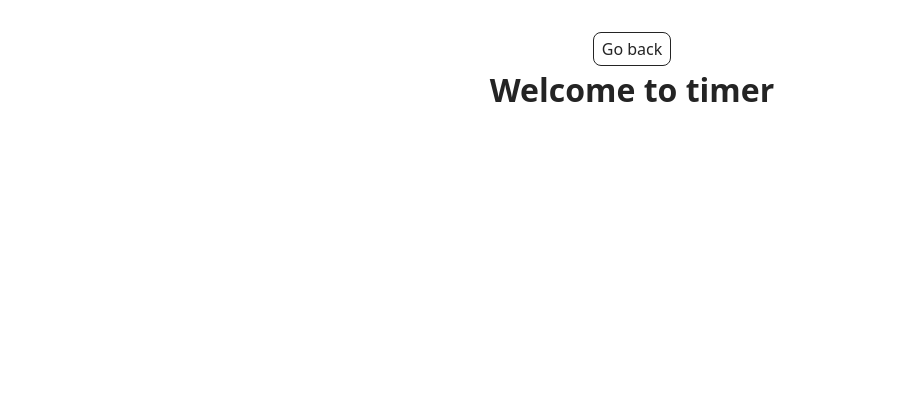
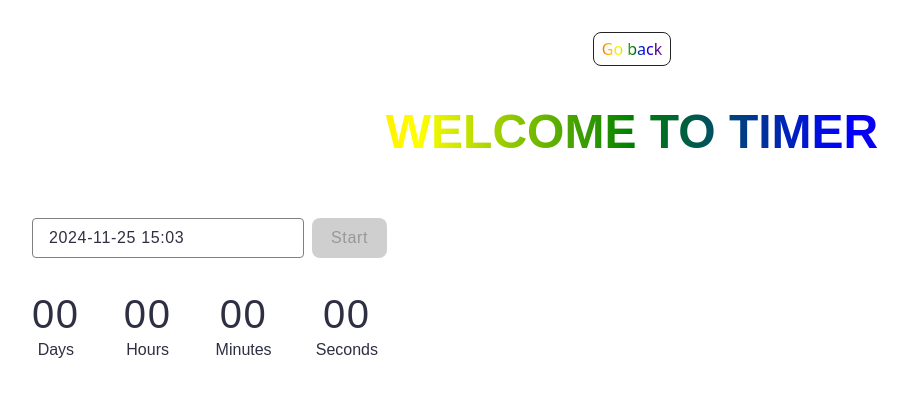
Before and after one commit to ZhannaMargita/goit-js-hw-10, a website built with Vite: page src/1-timer.html in a window 1280 px wide. Shown: the whole page, without its empty margins (8-916 px from the left). Built offline with nearby package versions, Linux system fonts and the light colour scheme.

Commit message:
first task

```diff
--- a/package.json
+++ b/package.json
@@ -17,6 +17,8 @@
   "author": "Alexander Repeta <alexander.repeta@gmail.com>",
   "license": "ISC",
   "dependencies": {
+    "flatpickr": "^4.6.13",
+    "izitoast": "^1.4.0",
     "vite-plugin-full-reload": "^1.2.0",
     "vite-plugin-html-inject": "^1.1.2"
   }
--- a/src/1-timer.html
+++ b/src/1-timer.html
@@ -12,12 +12,36 @@
 <body>
 
   <main>
+    <a class="back-link" href="./index.html">Go back</a>
+    <h1 class="main-title">
+      Welcome to timer
+    </h1>
     <div class="container">
-      <a class="back-link" href="./index.html">Go back</a>
-      <h1 class="main-title">
-        Welcome to timer
-      </h1>
+      <input class="input" type="text" id="datetime-picker" />
+      <button class="button-start" type="button" data-start disabled>Start</button>
     </div>
+    <div class="container container-second">
+
+      <div class="timer">
+        <div class="field">
+          <span class="value" data-days>00</span>
+          <span class="label">Days</span>
+        </div>
+        <div class="field">
+          <span class="value" data-hours>00</span>
+          <span class="label">Hours</span>
+        </div>
+        <div class="field">
+          <span class="value" data-minutes>00</span>
+          <span class="label">Minutes</span>
+        </div>
+        <div class="field">
+          <span class="value" data-seconds>00</span>
+          <span class="label">Seconds</span>
+        </div>
+      </div>
+    </div>
+
   </main>
 
   <script src="./js/1-timer.js" type="module"></script>
--- a/src/css/back-link.css
+++ b/src/css/back-link.css
@@ -3,9 +3,23 @@
   display: inline-block;
   padding: 4px 8px;
   margin-top: 32px;
+  margin-bottom: 30px;
   border: 1px solid;
   border-radius: 8px;
+  background: linear-gradient(
+    to right,
+    red,
+    orange,
+    yellow,
+    green,
+    blue,
+    indigo,
+    violet
+  );
+  background-clip: text;
+  -webkit-text-fill-color: transparent;
 }
+
 .back-link::before {
   content: '';
   position: absolute;
--- a/src/css/styles.css
+++ b/src/css/styles.css
@@ -12,3 +12,5 @@
 /* Sections style */
 @import url('./header.css');
 @import url('./back-link.css');
+@import url('./timer.css');
+@import url('./snackbar.css');
--- /dev/null
+++ b/src/css/timer.css
@@ -0,0 +1,113 @@
+.main-title {
+  font-size: 48px;
+  font-weight: bold;
+  font-family: 'Montserrat', sans-serif;
+  text-transform: uppercase;
+  margin-bottom: 50px;
+  background: linear-gradient(
+    to right,
+    red,
+    orange,
+    yellow,
+    green,
+    blue,
+    indigo,
+    violet
+  );
+  background-clip: text;
+  -webkit-text-fill-color: transparent;
+}
+
+.timer {
+  display: flex;
+  align-items: flex-start;
+  justify-content: space-between;
+  flex-direction: row;
+  gap: 24px;
+  width: 346px;
+  height: 72px;
+}
+
+.field {
+  text-align: center;
+}
+
+.value {
+  font-family: 'Montserrat', sans-serif;
+  font-weight: 400;
+  font-size: 40px;
+  line-height: 1.2;
+  letter-spacing: 0.04em;
+  color: #2e2f42;
+}
+
+.label {
+  display: block;
+  font-family: 'Montserrat', sans-serif;
+  font-weight: 400;
+  font-size: 16px;
+  line-height: 1.5;
+  color: #2e2f42;
+}
+
+.container {
+  display: flex;
+}
+
+.input {
+  margin-right: 8px;
+  border: 1px solid #808080;
+  border-radius: 4px;
+  width: 272px;
+  height: 40px;
+  font-family: 'Montserrat', sans-serif;
+  font-weight: 400;
+  font-size: 16px;
+  line-height: 1.5;
+  letter-spacing: 0.04em;
+  color: #2e2f42;
+  padding: 0 16px;
+  margin-bottom: 32px;
+  box-sizing: border-box;
+  outline: transparent;
+  transition: border 0.3s, ease-in-out;
+}
+.input:hover {
+  border: 1px solid #000;
+}
+.input:active {
+  border: 1px solid #4e75ff;
+}
+.input:disabled {
+  border: 1px solid #808080;
+}
+
+.button-start {
+  gap: 10px;
+  border-radius: 8px;
+  padding: 8px 16px;
+  width: 75px;
+  height: 40px;
+  background-color: #4e75ff;
+  border: transparent;
+  color: #fff;
+  font-family: 'Montserrat', sans-serif;
+  font-weight: 500;
+  font-size: 16px;
+  line-height: 1.5;
+  letter-spacing: 0.04em;
+  color: #989898;
+  box-sizing: border-box;
+  transition: background-color 0.3s, ease-in-out, color 0.3s ease-in-out;
+}
+
+.button-start:disabled {
+  color: #989898;
+  background-color: #cfcfcf;
+  border: transparent;
+}
+
+.button-start:hover {
+  background-color: #6c8cff;
+  color: #fff;
+}
--- a/src/js/1-timer.js
+++ b/src/js/1-timer.js
@@ -1 +1,80 @@
-console.log('timer');
+import flatpickr from 'flatpickr';
+import 'flatpickr/dist/flatpickr.min.css';
+import iziToast from 'izitoast';
+import 'izitoast/dist/css/iziToast.min.css';
+
+const datetimePicker = document.querySelector('#datetime-picker');
+const startButton = document.querySelector('[data-start]');
+const daysEl = document.querySelector('[data-days]');
+const hoursEl = document.querySelector('[data-hours]');
+const minutesEl = document.querySelector('[data-minutes]');
+const secondsEl = document.querySelector('[data-seconds]');
+
+let timerInterval = null;
+let userSelectedDate = null;
+
+const options = {
+  enableTime: true,
+  time_24hr: true,
+  defaultDate: new Date(),
+  minuteIncrement: 1,
+  onClose(selectedDates) {
+    const selectedDate = selectedDates[0];
+    if (selectedDate <= new Date()) {
+      iziToast.error({
+        title: 'Error',
+        message: 'Please choose a date in the future',
+      });
+      startButton.disabled = true;
+    } else {
+      userSelectedDate = selectedDate;
+      startButton.disabled = false;
+    }
+  },
+};
+
+flatpickr(datetimePicker, options);
+
+startButton.addEventListener('click', () => {
+  startButton.disabled = true;
+  datetimePicker.disabled = true;
+
+  timerInterval = setInterval(() => {
+    const timeDifference = userSelectedDate - new Date();
+
+    if (timeDifference <= 0) {
+      clearInterval(timerInterval);
+      iziToast.success({ title: 'Timer', message: 'Countdown is over!' });
+      datetimePicker.disabled = false;
+      return;
+    }
+
+    const { days, hours, minutes, seconds } = convertMs(timeDifference);
+    updateTimerDisplay({ days, hours, minutes, seconds });
+  }, 1000);
+});
+
+function convertMs(ms) {
+  const second = 1000;
+  const minute = second * 60;
+  const hour = minute * 60;
+  const day = hour * 24;
+
+  const days = Math.floor(ms / day);
+  const hours = Math.floor((ms % day) / hour);
+  const minutes = Math.floor(((ms % day) % hour) / minute);
+  const seconds = Math.floor((((ms % day) % hour) % minute) / second);
+
+  return { days, hours, minutes, seconds };
+}
+
+function updateTimerDisplay({ days, hours, minutes, seconds }) {
+  daysEl.textContent = addLeadingZero(days);
+  hoursEl.textContent = addLeadingZero(hours);
+  minutesEl.textContent = addLeadingZero(minutes);
+  secondsEl.textContent = addLeadingZero(seconds);
+}
+
+function addLeadingZero(value) {
+  return String(value).padStart(2, '0');
+}
```
Also changed, not shown: src/css/snackbar.css (added), 1 other file.
